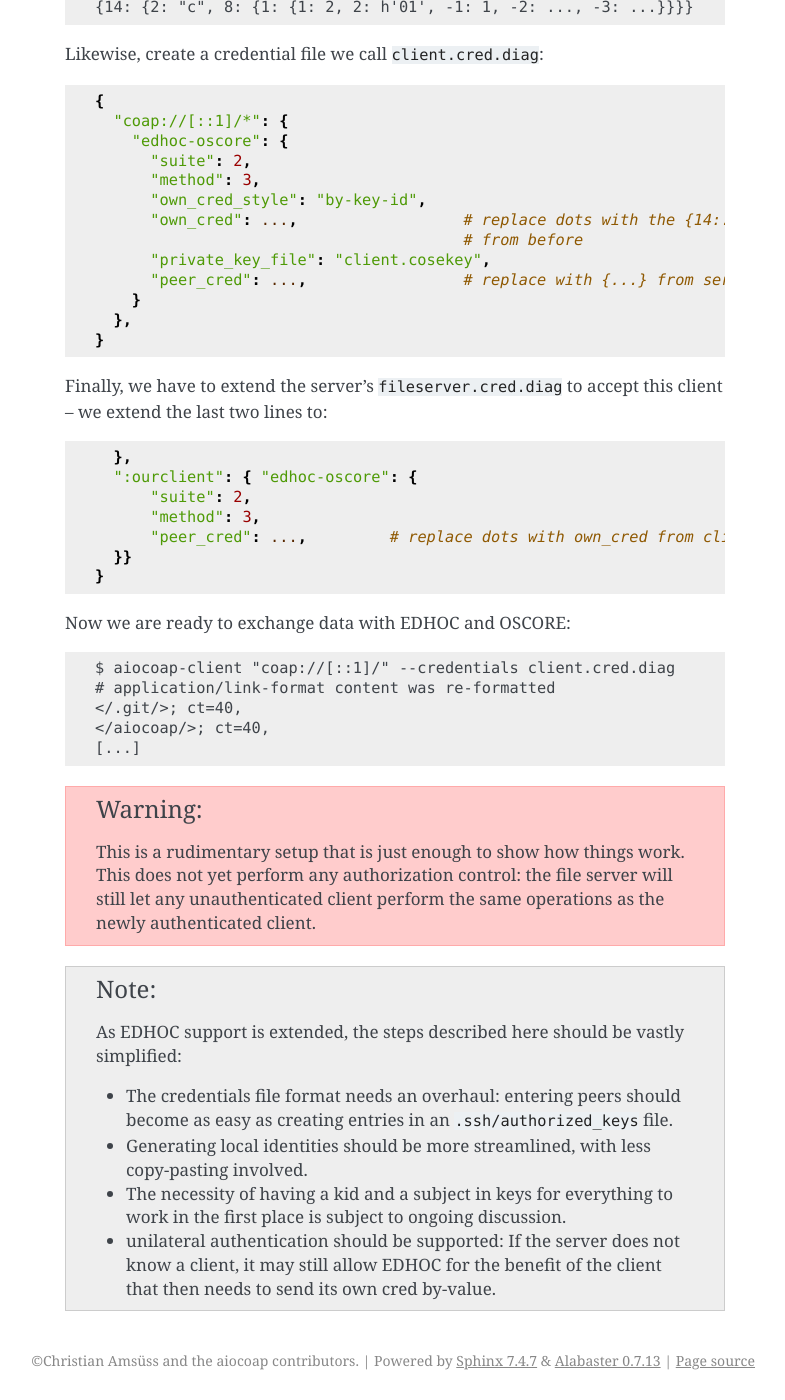
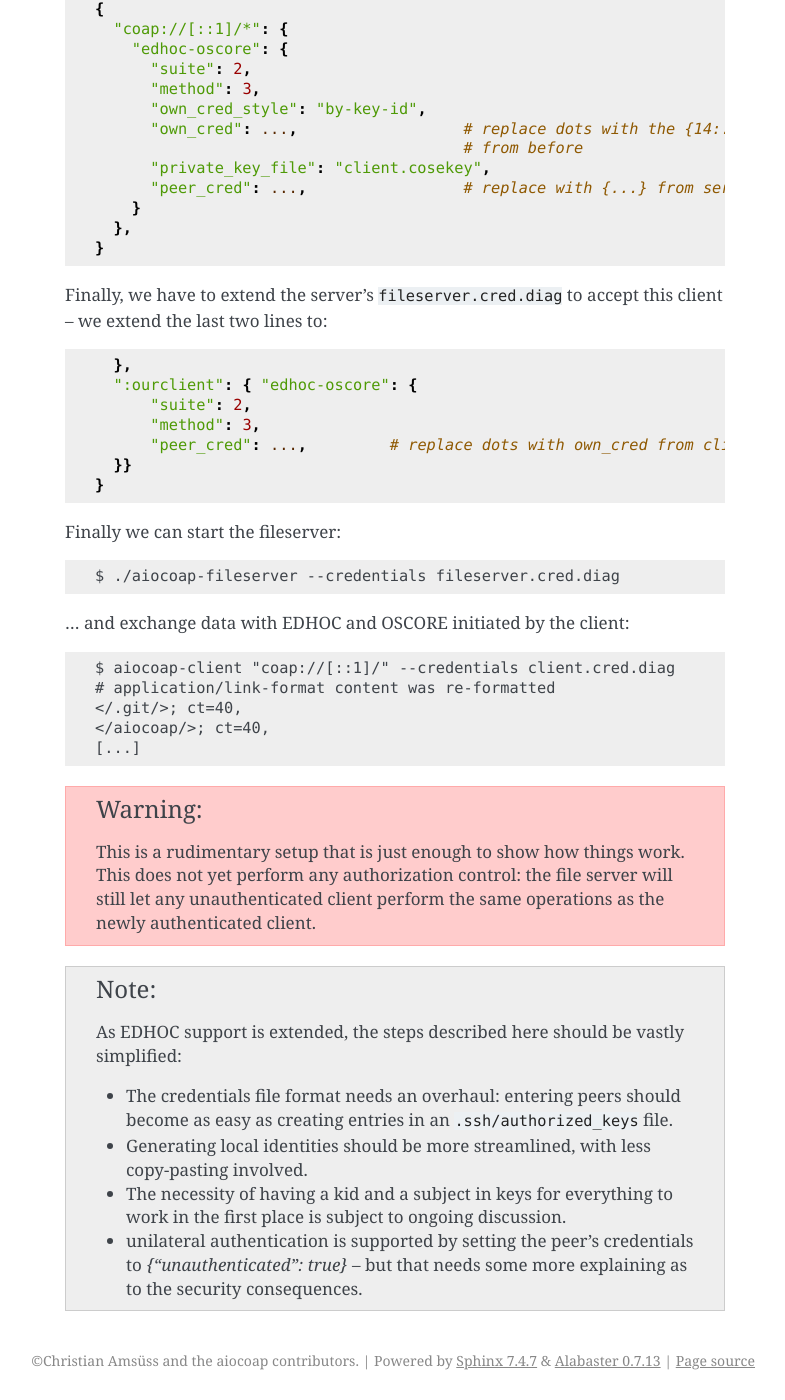
Before and after one commit to chrysn/aiocoap, a Sphinx documentation site: the page built from doc/stateofedhoc.rst, in a window 1280 px wide and 1400 px high, scrolled down 1441 px. Shown: the whole window, without its empty margins (355-1140 px from the left). Built offline with Sphinx 7.4.7, drawn with Linux system fonts in a browser that asks for light colours; pages that are not in the unit, such as notebooks, are missing from menus; the version number could not be read and is left out; some of the changed text lies outside the part shown.

Commit message:
doc/edhoc: Mention unilateral authentication

```diff
--- a/doc/stateofedhoc.rst
+++ b/doc/stateofedhoc.rst
@@ -88,7 +84,11 @@ we extend the last two lines to::
       }}
     }
 
-Now we are ready to exchange data with EDHOC and OSCORE::
+Finally we can start the fileserver::
+
+    $ ./aiocoap-fileserver --credentials fileserver.cred.diag
+
+… and exchange data with EDHOC and OSCORE initiated by the client::
 
     $ aiocoap-client "coap://[::1]/" --credentials client.cred.diag
     # application/link-format content was re-formatted
@@ -113,6 +113,6 @@ Now we are ready to exchange data with EDHOC and OSCORE::
    * The necessity of having a kid and a subject in keys for everything to work
      in the first place is subject to ongoing discussion.
 
-   * unilateral authentication should be supported: If the server does not know
-     a client, it may still allow EDHOC for the benefit of the client that then
-     needs to send its own cred by-value.
+   * unilateral authentication is supported by setting the peer's credentials
+     to `{"unauthenticated": true}` -- but that needs some more explaining as
+     to the security consequences.
```
Also changed, not shown: other parts of doc/stateofedhoc.rst (+0 -4 lines).
